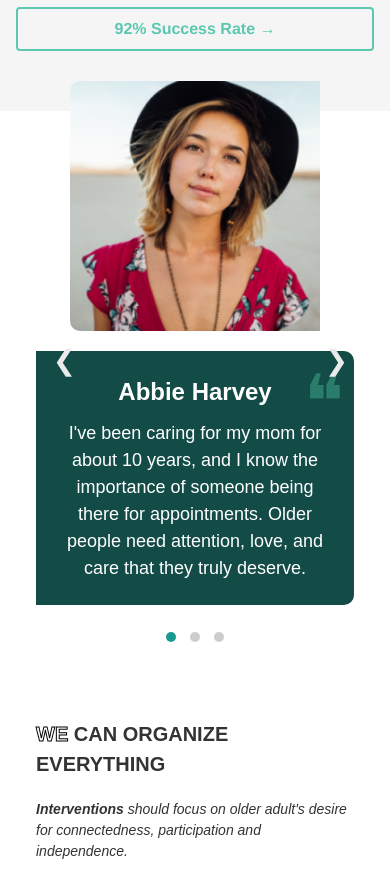
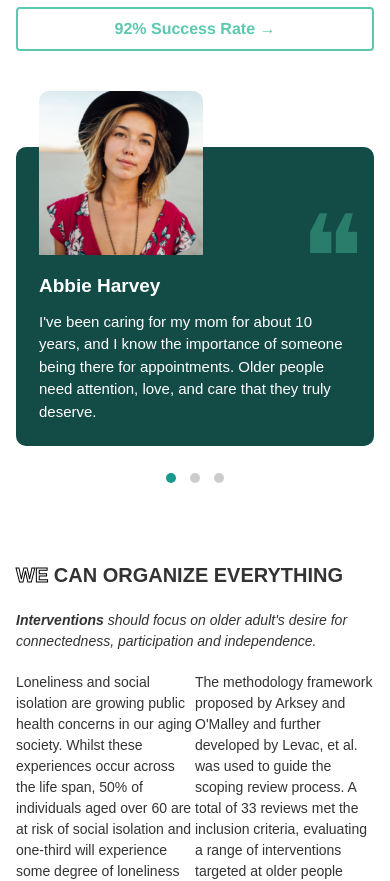
Before and after one commit to Sandy09yadav/basic, a plain HTML site: page index.html in a window 390 px wide. Shown: the part 1522-2403 px from the top of the page. Drawn offline with Linux system fonts and the light colour scheme.

Commit message:
sachin css

```diff
--- a/index.html
+++ b/index.html
@@ -221,8 +221,9 @@
         <div class="testimonial-wrapper">
           <!-- Testimonial 1 -->
           <div class="testimonial">
-            <img src="./assets/image1.png" alt="Person 1" />
+            <img src="./assets/image1.png" alt="Person 1"  class="dnonemobile"/>
             <div class="testimonial-content">
+                 <img src="./assets/image1.png" alt="Person 1" class="dnonelarge" />
               <div class="testimonial-name">Abbie Harvey</div>
               <p>
                 I've been caring for my mom for about 10 years, and I know the
@@ -234,8 +235,9 @@
 
           <!-- Testimonial 2 -->
           <div class="testimonial">
-            <img src="./assets/image2.png" alt="Person 2" />
+            <img src="./assets/image2.png" alt="Person 2" class="dnonemobile"/>
             <div class="testimonial-content">
+                   <img src="./assets/image2.png" alt="Person 2" class="dnonelarge"/>
               <div class="testimonial-name">David Wilson</div>
               <p>
                 This team made it easier to manage my father's health and
@@ -247,8 +249,9 @@
 
           <!-- Testimonial 3 -->
           <div class="testimonial">
-            <img src="./assets/image3.png" alt="Person 3" />
+            <img src="./assets/image3.png" alt="Person 3" class="dnonemobile"/>
             <div class="testimonial-content">
+               <img src="./assets/image3.png" alt="Person 3" class="dnonelarge" />
               <div class="testimonial-name">Sophia Turner</div>
               <p>
                 I didn't know how much help I needed until I found this team.
--- a/sachin.css
+++ b/sachin.css
@@ -1,79 +1,140 @@
-.navbar-inner-div{
+.navbar-inner-div {
   display: flex;
   align-items: center;
   justify-content: space-between;
   gap: 1rem;
 }
-.navbar-inner-div .navbar-separate{
+.navbar-inner-div .navbar-separate {
   width: 1px;
   height: 13px;
   background-color: #ffffff;
   margin: 0 1rem;
 }
 
-
-
+.testimonial-content {
+  height: 250px;
+}
 
 /* Mobile: 0px to 767px */
 @media (max-width: 767px) {
   /* Styles for mobile devices */
-   .hero-content{
+  body {
+    background: #FFF !important;
+}
+  .hero-content {
     flex-direction: column;
   }
-    .navbar-inner-div .navbar-separate{
+  .navbar-inner-div .navbar-separate {
     display: none;
   }
-  .logo{
+  .logo {
     width: 100%;
     max-width: 226px;
   }
-    .text-section{
+  .text-section {
     max-width: 100%;
     text-align: center;
   }
-    .form-section{
-    width:100%;
+  .form-section {
+    width: 100%;
     max-width: 500px;
-   margin-top:13px;
+    margin-top: 13px;
     padding: 1rem;
   }
   .hero-section .container {
-        background: linear-gradient(to top, #1B4835 30px, transparent 111px);
+    background: linear-gradient(to top, #1b4835 30px, transparent 111px);
   }
+  .arrow-right,
+  .arrow-left {
+    display: none;
+  }
+  .dnonemobile {
+    display: none;
+  }
+  .testimonial-content {
+    display: flex;
+    flex-direction: column;
+    position: relative;
+    border-radius: 10px;
+  }
+  .testimonial img {
+      position: absolute;
+    top: -56px;
+    z-index: 999;
+    width: 100%;
+    max-width: 164px;
+    height: auto;
+        border-radius: 10px 10px 0 0px;
+    object-fit: cover;
+  }
+  .testimonial-name {
+    font-size: 19px;
+    text-align: left;
+            margin-top: 102px;
+  }
+  .testimonial-content p {
+     text-align: left;
+     font-size: 15px;
+     font-weight: normal;
+  }
+  .testimonial-content {
+  height: auto;
+  margin-top: 66px;
+}
+    .testimonial-content::before {
+        content: "❝";
+        position: absolute;
+        top: 23px;
+        right: 10px;
+        font-size: 119px;
+        color: #2a7c6b;
+    }
+
+
 }
 
 /* Tablet: 768px to 1023px */
 @media (min-width: 768px) and (max-width: 1023px) {
   /* Styles for tablets */
-  .hero-content{
+  .hero-content {
     flex-direction: column;
   }
-  .navbar-inner-div .navbar-separate{
+  .navbar-inner-div .navbar-separate {
     display: none;
   }
-  .navbar-inner-div{
+  .navbar-inner-div {
     flex-direction: column;
     align-items: self-end;
   }
-    .logo{
+  .logo {
     width: 100%;
     max-width: 226px;
   }
-  .text-section{
+  .text-section {
     max-width: 80%;
     text-align: center;
   }
-  .form-section{
-    width:55%;
-   margin-top:5px;
+  .form-section {
+    width: 55%;
+    margin-top: 5px;
+  }
+  .arrow-right,
+  .arrow-left {
+    display: none;
+  }
+  .dnonelarge {
+    display: none;
   }
 }
 
 /* Desktop: 1024px and up */
 @media (min-width: 1024px) {
   /* Styles for desktops and larger screens */
-    .logo{
+  .logo {
     width: 100%;
     max-width: 226px;
   }
+  .dnonelarge {
+    display: none;
   }
+}
--- a/styles.css
+++ b/styles.css
@@ -731,7 +731,7 @@ button:hover {
 
 /* alsdjlajsdlashdhas */
 .we-organize {
-  padding: 40px 20px;
+  padding: 40px 0px;
   margin: auto;
   font-family: "Arial", sans-serif;
   margin-bottom: 5rem;
```
Lines whose indentation alone changed are shown as unchanged.
